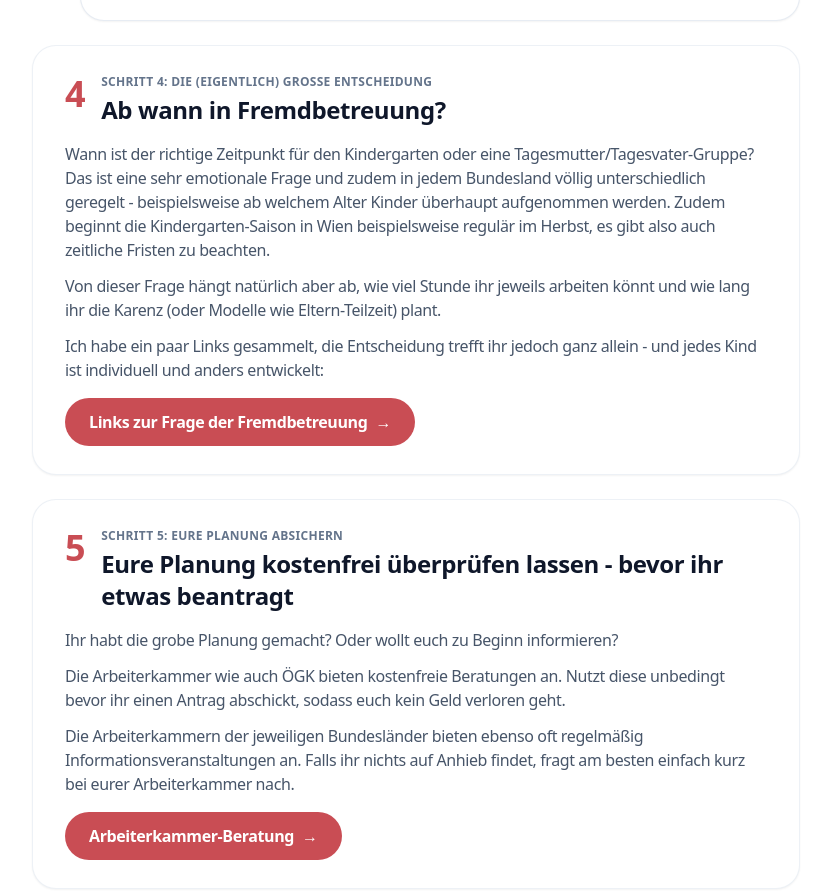
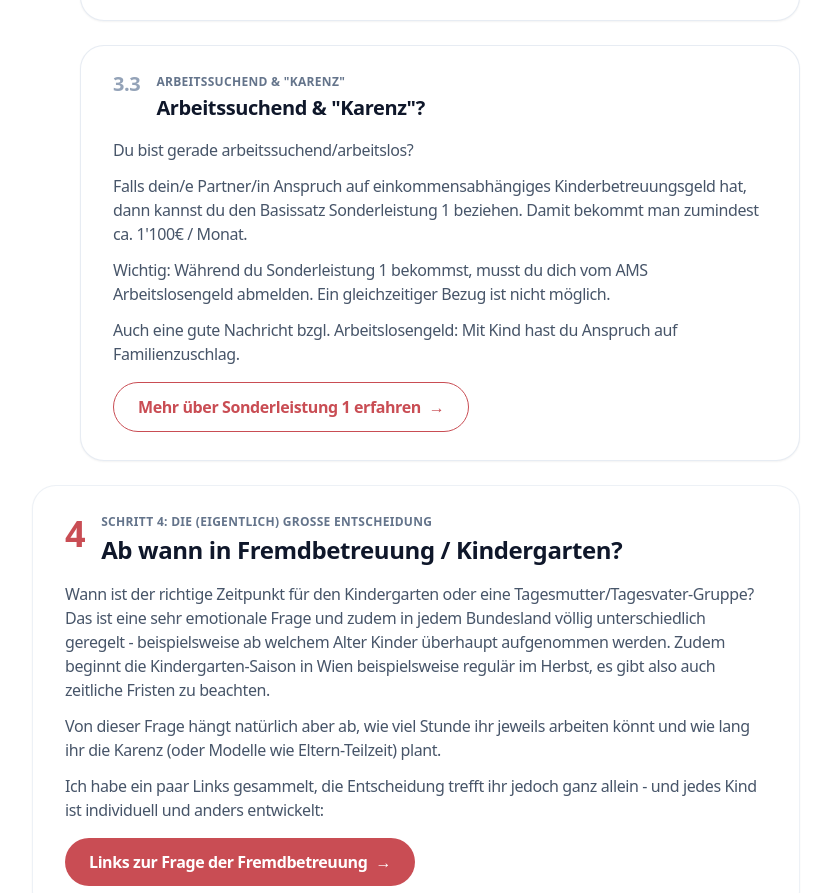
Before and after one commit to mandrasch/karenz-wizard, an Astro site: page /schritte-im-ueberblick in a window 1280 px wide. Shown: the part 4336-5229 px from the top of the page, without its empty margins (224-1055 px from the left). Built offline with nearby package versions, Linux system fonts and the light colour scheme; Astro itself is replaced by a stand-in of ours; what limax would draw is missing.

Commit message:
chore: add new step

```diff
--- a/src/pages/schritte-im-ueberblick.astro
+++ b/src/pages/schritte-im-ueberblick.astro
@@ -112,9 +112,23 @@ const steps: Step[] = [
     variant: 'sub',
   },
   {
+    number: '3.3',
+    kicker: 'Arbeitssuchend & "Karenz"',
+    title: 'Arbeitssuchend & "Karenz"?',
+    description: [
+      'Du bist gerade arbeitssuchend/arbeitslos?',
+      'Falls dein/e Partner/in Anspruch auf einkommensabhängiges Kinderbetreuungsgeld hat, dann kannst du den Basissatz Sonderleistung 1 beziehen. Damit bekommt man zumindest ca. 1\'100€ / Monat.',
+      'Wichtig: Während du Sonderleistung 1 bekommst, musst du dich vom AMS Arbeitslosengeld abmelden. Ein gleichzeitiger Bezug ist nicht möglich.',
+      'Auch eine gute Nachricht bzgl. Arbeitslosengeld: Mit Kind hast du Anspruch auf Familienzuschlag.'
+    ],
+    cta: { label: 'Mehr über Sonderleistung 1 erfahren', href: '/sonderleistung-1/' },
+
+    variant: 'sub',
+  },
+  {
     number: '4',
     kicker: 'Schritt 4: Die (eigentlich) große Entscheidung',
-    title: 'Ab wann in Fremdbetreuung?',
+    title: 'Ab wann in Fremdbetreuung / Kindergarten?',
     description: [
       'Wann ist der richtige Zeitpunkt für den Kindergarten oder eine Tagesmutter/Tagesvater-Gruppe? Das ist eine sehr emotionale Frage und zudem in jedem Bundesland völlig unterschiedlich geregelt - beispielsweise ab welchem Alter Kinder überhaupt aufgenommen werden. Zudem beginnt die Kindergarten-Saison in Wien beispielsweise regulär im Herbst, es gibt also auch zeitliche Fristen zu beachten.',
       'Von dieser Frage hängt natürlich aber ab, wie viel Stunde ihr jeweils arbeiten könnt und wie lang ihr die Karenz (oder Modelle wie Eltern-Teilzeit) plant.',
@@ -126,7 +140,7 @@ const steps: Step[] = [
   {
     number: '5',
     kicker: 'Schritt 5: Eure Planung absichern',
-    title: 'Eure Planung kostenfrei überprüfen lassen - bevor ihr etwas beantragt',
+    title: 'Wichtig: Eure Planung kostenfrei überprüfen lassen - bevor ihr etwas beantragt',
     description: [
       'Ihr habt die grobe Planung gemacht? Oder wollt euch zu Beginn informieren?',
       'Die Arbeiterkammer wie auch ÖGK bieten kostenfreie Beratungen an. Nutzt diese unbedingt bevor ihr einen Antrag abschickt, sodass euch kein Geld verloren geht.',
```
